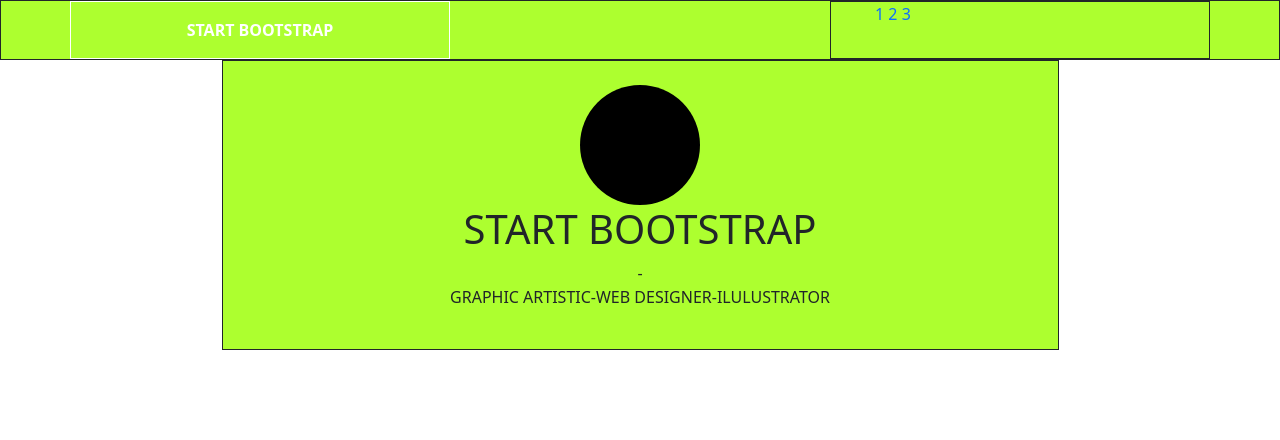
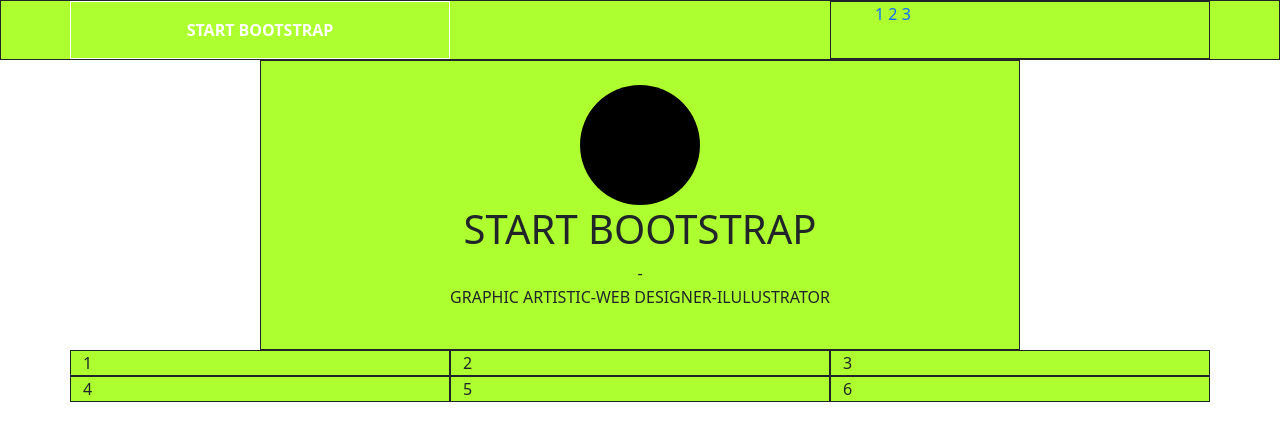
Before and after one commit to estherpinos/html-css-bootstrap-freelance, a plain HTML site: page index.html in a window 1280 px wide. Drawn offline with nearby package versions, Linux system fonts and the light colour scheme.

Commit message:
Add [second section]

```diff
--- a/index.html
+++ b/index.html
@@ -46,19 +46,34 @@
   <main>
     <section class="jumbotron">
       <div class="container">
-        <div class="d-flex justify-content-center ">
-          <div class="debug col-12 col-md-9 pt-4 pb-4 d-flex justify-content-center align-items-center flex-column ">
-            <div class="img-jumbotron"></div>
+        <div class=" row d-flex justify-content-center ">
+          <div class="debug col-12 col-md-9 col-lg-8 pt-4 pb-4 d-flex justify-content-center align-items-center flex-column ">
+            <div class=" col-12 img-jumbotron"></div>
             <h1>START BOOTSTRAP</h1>
-            <div class="star-jumbotron">-</div>
-            <div class="menu-jumbotron fs-6">
-              <p>GRAPHIC ARTISTIC-WEB DESIGNER-ILULUSTRATOR</p>
+            <div class=" col-12 star-jumbotron text-center ">-</div>
+            <div class=" col-12 menu-jumbotron fs-6">
+              <p class="text-center ">GRAPHIC ARTISTIC-WEB DESIGNER-ILULUSTRATOR</p>
             </div>
           </div>
         </div>
 
       </div>
     </section>
+
+    <section class="portfolio">
+      <div class="container">
+        <div class="row">
+          <div class=" debug col-sm-12 col-md-6 col-lg-4">1</div>
+          <div class=" debug col-sm-12 col-md-6 col-lg-4">2</div>
+          <div class=" debug col-sm-12 col-md-6 col-lg-4">3</div>
+          <div class=" debug col-sm-12 col-md-6 col-lg-4">4</div>
+          <div class=" debug col-sm-12 col-md-6 col-lg-4">5</div>
+          <div class=" debug col-sm-12 col-md-6 col-lg-4">6</div>
+
+        </div>
+      </div>
+
+    </section>
   </main>
 
 </body>
```
